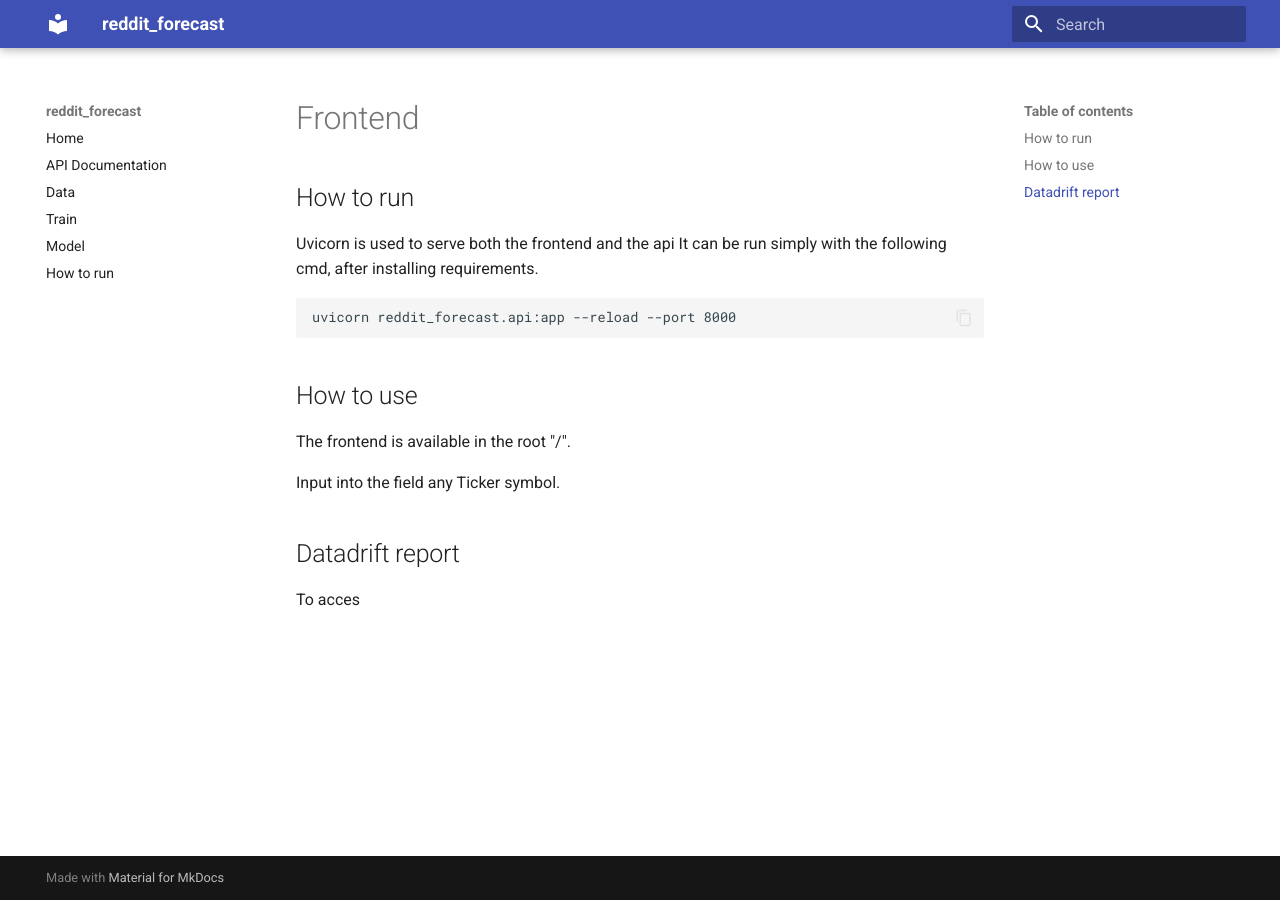
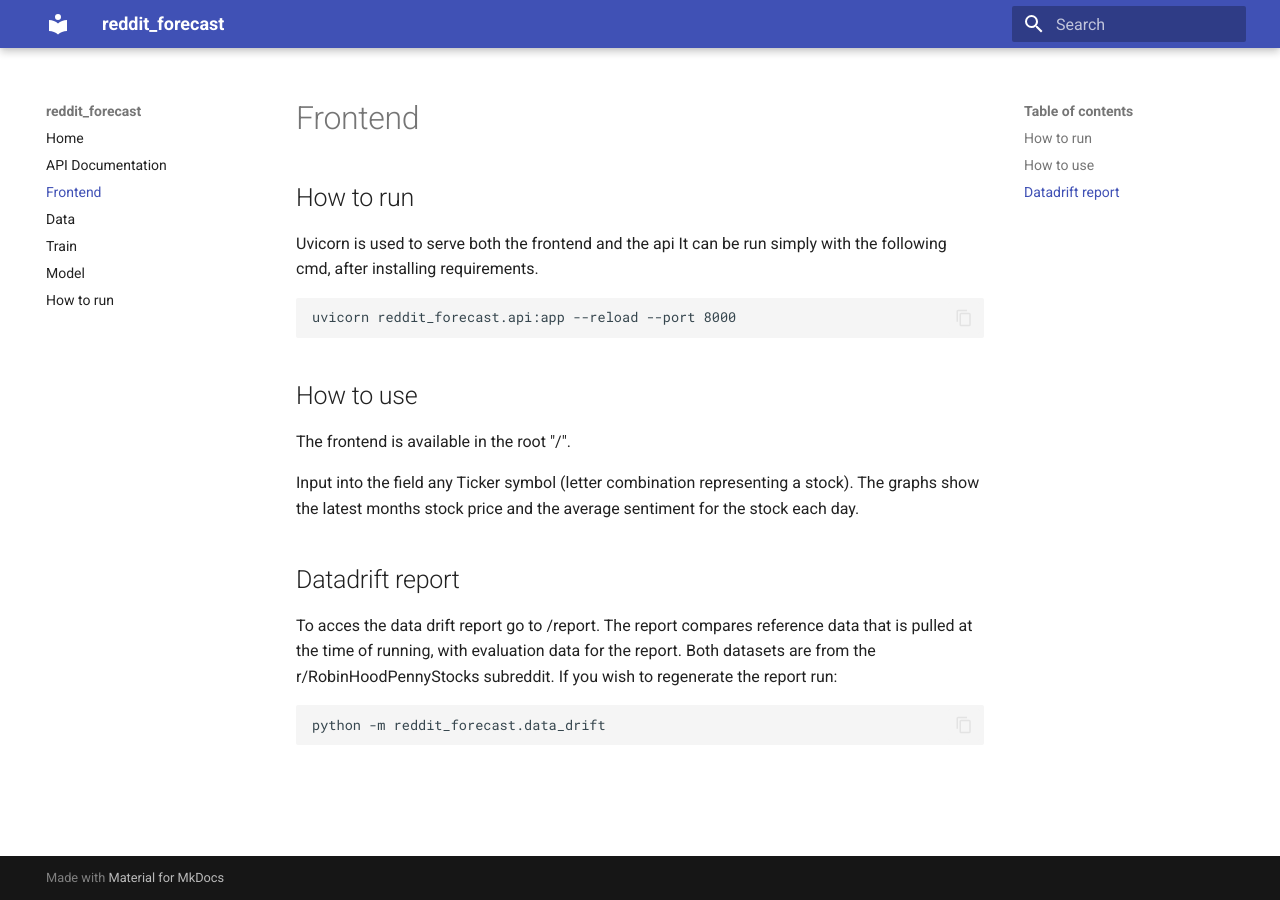
Before and after one commit to MarcusElkjaer/MLOPS, an MkDocs documentation site: the page built from docs/source/frontend.md, in a window 1280 px wide. Built offline with MkDocs 1.6.1 and Material for MkDocs 9.7.7, drawn with Linux system fonts in a browser that asks for light colours.

Commit message:
Frontend documentation

````diff
--- a/docs/mkdocs.yaml
+++ b/docs/mkdocs.yaml
@@ -22,6 +22,7 @@ plugins:
 nav:
   - Home: index.md
   - API Documentation: my_api.md
+  - Frontend: frontend.md
   - Data: data.md
   - Train: train.md
   - Model: model.md
--- a/docs/source/frontend.md
+++ b/docs/source/frontend.md
@@ -11,8 +11,14 @@ uvicorn reddit_forecast.api:app --reload --port 8000
 
 The frontend is available in the root "/".
 
-Input into the field any Ticker symbol.
+Input into the field any Ticker symbol (letter combination representing a stock).
+The graphs show the latest months stock price and the average sentiment for the stock each day.
 
 
 ## Datadrift report
-To acces
+To acces the data drift report go to /report.
+The report compares reference data that is pulled at the time of running, with evaluation data for the report. Both datasets are from the r/RobinHoodPennyStocks subreddit.
+If you wish to regenerate the report run:
+```
+python -m reddit_forecast.data_drift
+```
````
